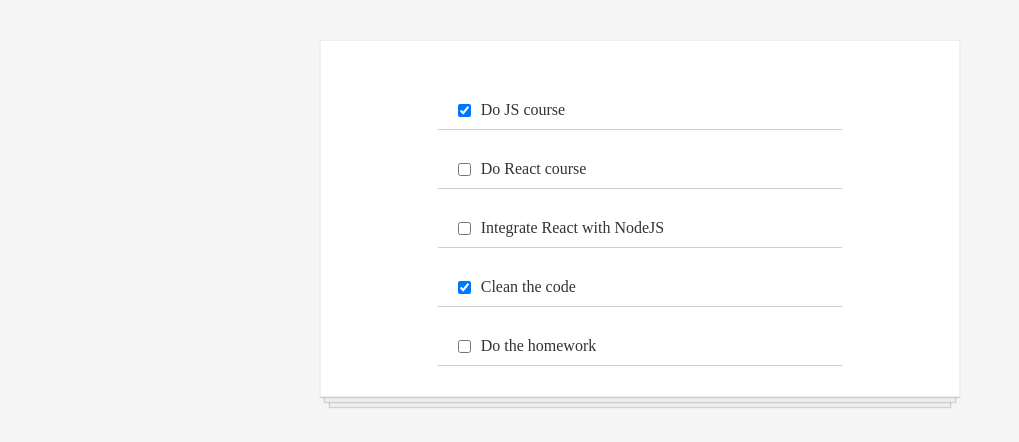
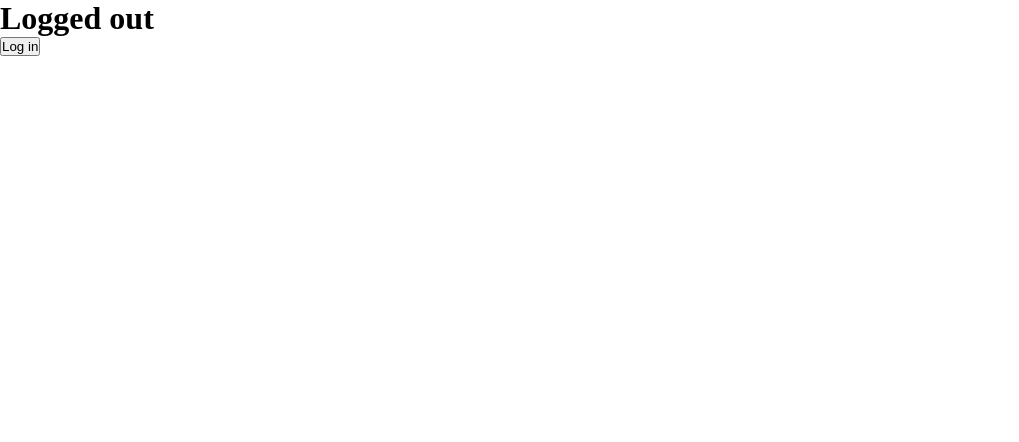
Before and after one commit to rorvts/react-meme-generator, a React (Create React App) app in the folder todo/: page / in a window 1280 px wide. Shown: the top 442 px of the page, without its empty margins (0-1019 px from the left). Built offline with nearby package versions, Linux system fonts and the light colour scheme.

Commit message:
Conditional rendering with hooks and functional component

```diff
--- a/todo/src/App.js
+++ b/todo/src/App.js
@@ -1,39 +1,26 @@
-import React from "react";
+import React, {useState} from "react";
 import "./styles.css";
-import todoData from "./todoData";
-import List from "./components/List/List";
 
-class App extends React.Component {
-  constructor() {
-    super();
-    this.state = {
-      todos: todoData
-    }
-    this.handleClick = this.handleClick.bind(this);
+
+const App = () => {
+  const [logged, setLogged] = useState(false);
+
+  function logIn(){
+    setLogged(true);
   }
 
-  handleClick(id) {
-    this.setState(prevState => {
-      const todoItems = prevState.todos.map(item => {
-        if (id === item.id) {
-          item.completed = !item.completed
-        }
-        return item
-      })
-      return {
-        todos: todoItems.sort(a => a.completed)
-      }
-    })
+  function logOut(){
+    setLogged(false);
   }
 
-  render() {
-    const component = this.state.todos.map(item => <List key={item.id} list={item} method={this.handleClick} />)
-    return (
-      <div className="todo-list">
-        {component}
-      </div>
-    )
-  }
+  return (
+    <div>
+      <h1>Logged {logged ? "in" : "out"}</h1>
+      <button onClick={logged ? logOut : logIn}>
+        Log {logged ? "out" : "in"}
+      </button>
+    </div>
+  )
 }
 
 export default App;
```
